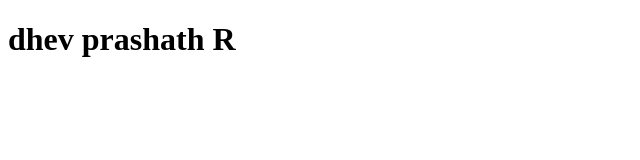
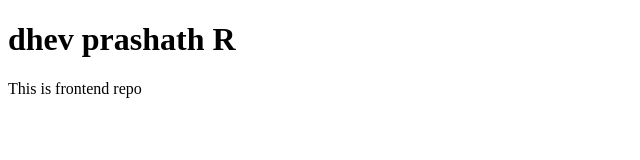
Before and after one commit to dhevprashath/git_learn, a plain HTML site: page index.html in a window 1280 px wide. Shown: the whole page, without its empty margins (0-640 px from the left). Drawn offline with Linux system fonts and the light colour scheme.

Commit message:
fix : para

```diff
--- a/index.html
+++ b/index.html
@@ -7,5 +7,6 @@
 </head>
 <body>
     <h1>dhev prashath R</h1>
+    <p>This is frontend repo</p>
 </body>
 </html>
```
